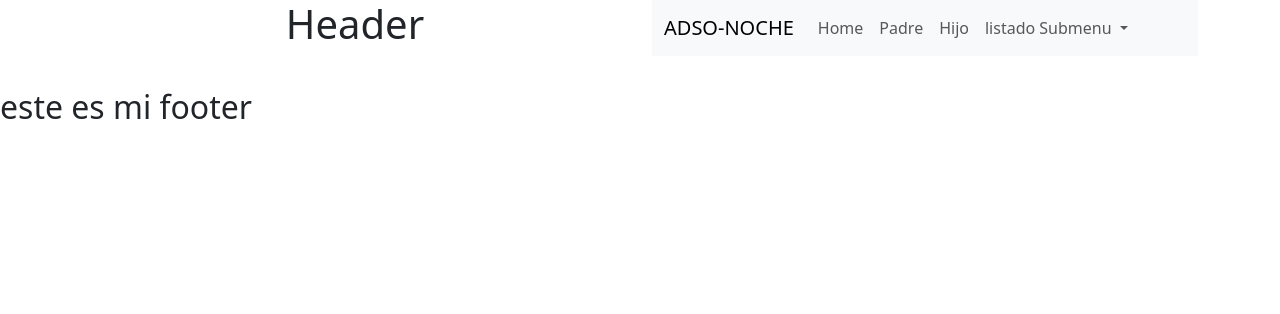
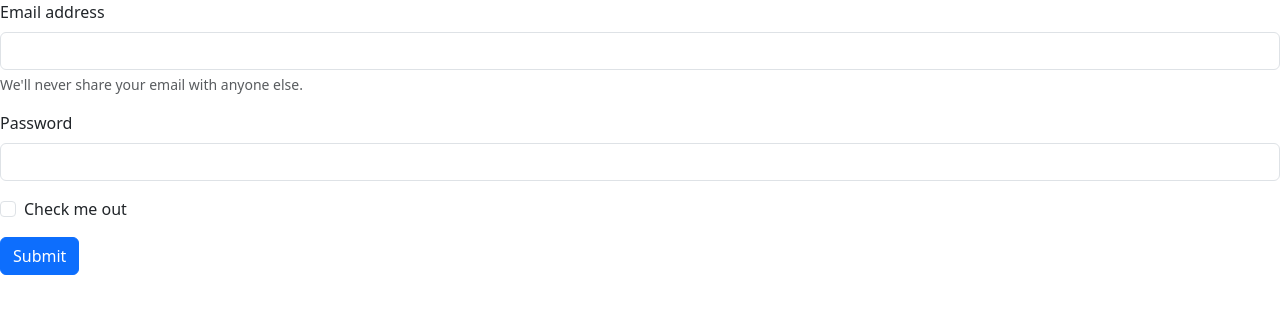
Before and after one commit to Camilodor/angularadso, an Angular app: page /login in a window 1280 px wide. Before the commit this address led to /. Shown: the top 314 px of the page. Built offline with nearby package versions, Linux system fonts and the light colour scheme.

Commit message:
clase 2 05 dic

```diff
--- a/src/app/app.component.html
+++ b/src/app/app.component.html
@@ -1,4 +1,4 @@
-<app-header/>
+
 <router-outlet></router-outlet>
-<app-footer></app-footer>
+
 <!-- Routed components go here -->
--- a/src/app/cuerpo/cuerpo.component.html
+++ b/src/app/cuerpo/cuerpo.component.html
@@ -1,2 +1,4 @@
+<app-header/>
 <h1>cuerpo</h1>
-<app-pagina></app-pagina>
+<router-outlet></router-outlet>
+<app-footer></app-footer>
--- a/src/app/cuerpo/cuerpo.component.ts
+++ b/src/app/cuerpo/cuerpo.component.ts
@@ -1,10 +1,13 @@
 import { Component } from '@angular/core';
 import { PaginaComponent } from "../pagina/pagina.component";
+import { HeaderComponent } from "../header/header.component";
+import { FooterComponent } from "../footer/footer.component";
+import { RouterOutlet } from '@angular/router';
 
 @Component({
   selector: 'app-cuerpo',
   standalone: true,
-  imports: [PaginaComponent],
+  imports: [RouterOutlet,PaginaComponent, HeaderComponent, FooterComponent],
   templateUrl: './cuerpo.component.html',
   styleUrl: './cuerpo.component.css'
 })
--- /dev/null
+++ b/src/app/login/login.component.html
@@ -0,0 +1,16 @@
+<form>
+    <div class="mb-3">
+      <label for="exampleInputEmail1" class="form-label">Email address</label>
+      <input type="email" class="form-control" id="exampleInputEmail1" aria-describedby="emailHelp">
+      <div id="emailHelp" class="form-text">We'll never share your email with anyone else.</div>
+    </div>
+    <div class="mb-3">
+      <label for="exampleInputPassword1" class="form-label">Password</label>
+      <input type="password" class="form-control" id="exampleInputPassword1">
+    </div>
+    <div class="mb-3 form-check">
+      <input type="checkbox" class="form-check-input" id="exampleCheck1">
+      <label class="form-check-label" for="exampleCheck1">Check me out</label>
+    </div>
+    <button type="submit" class="btn btn-primary">Submit</button>
+  </form>
--- a/src/app/nav/nav.component.html
+++ b/src/app/nav/nav.component.html
@@ -1,6 +1,6 @@
 <nav class="navbar navbar-expand-lg bg-body-tertiary">
   <div class="container-fluid">
-    <a class="navbar-brand" routerLink="">ADSO-NOCHE</a>
+    <a class="navbar-brand" routerLink="adso">ADSO-NOCHE</a>
     <button
       class="navbar-toggler"
       type="button"
@@ -15,13 +15,13 @@
     <div class="collapse navbar-collapse" id="navbarNavDropdown">
       <ul class="navbar-nav">
         <li class="nav-item">
-          <a class="nav-link" [routerLink]="['']"
+          <a class="nav-link" [routerLink]="['pagina']"
           routerLinkActive="router-link-active">Home</a>
         </li>
         <li class="nav-item">
           <a
             class="nav-link"
-            [routerLink]="['/padre']"
+            [routerLink]="['padre']"
             routerLinkActive="router-link-active"
             >Padre</a
           >
```
Also changed, not shown: src/app/app.routes.ts (+11 -2 lines), src/app/login/login.component.ts (added, +12 -0 lines), src/app/login/login.component.css (added), 2 other files (tests, documents, lock files or other folders).
